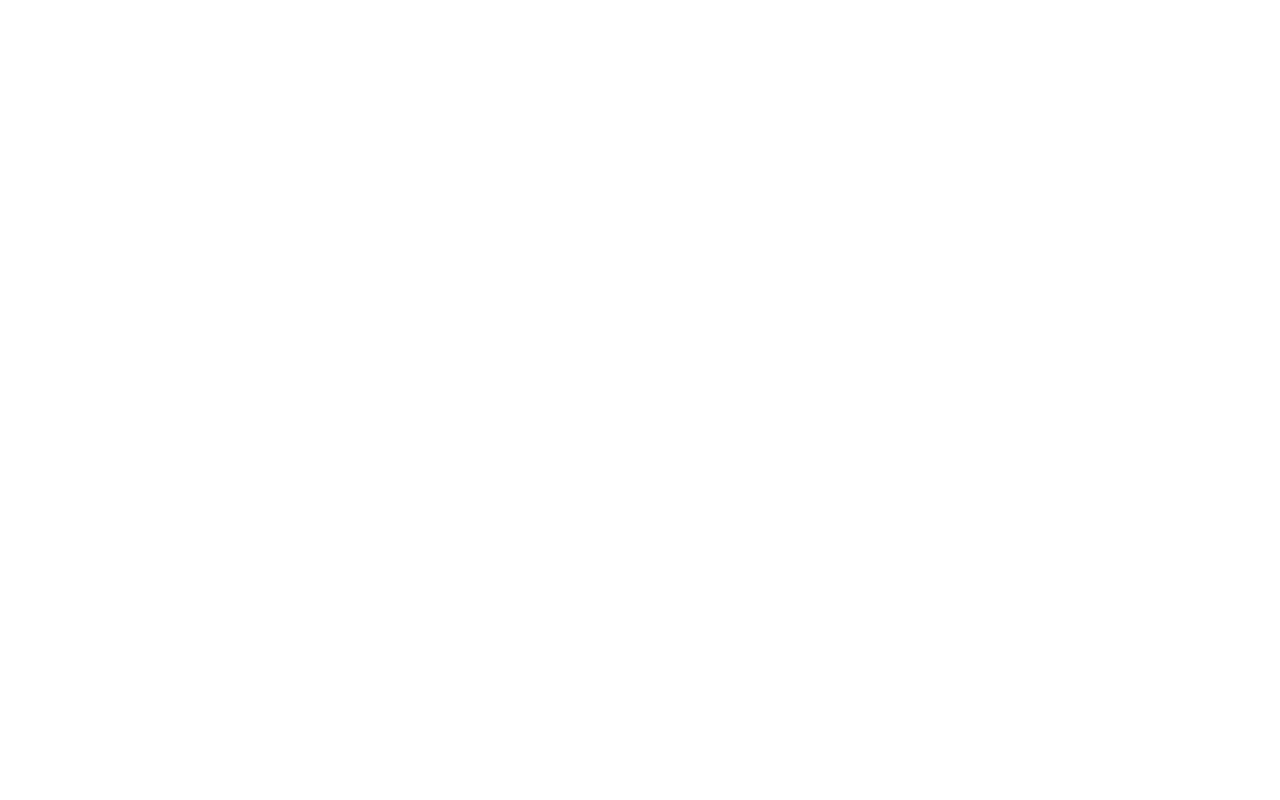
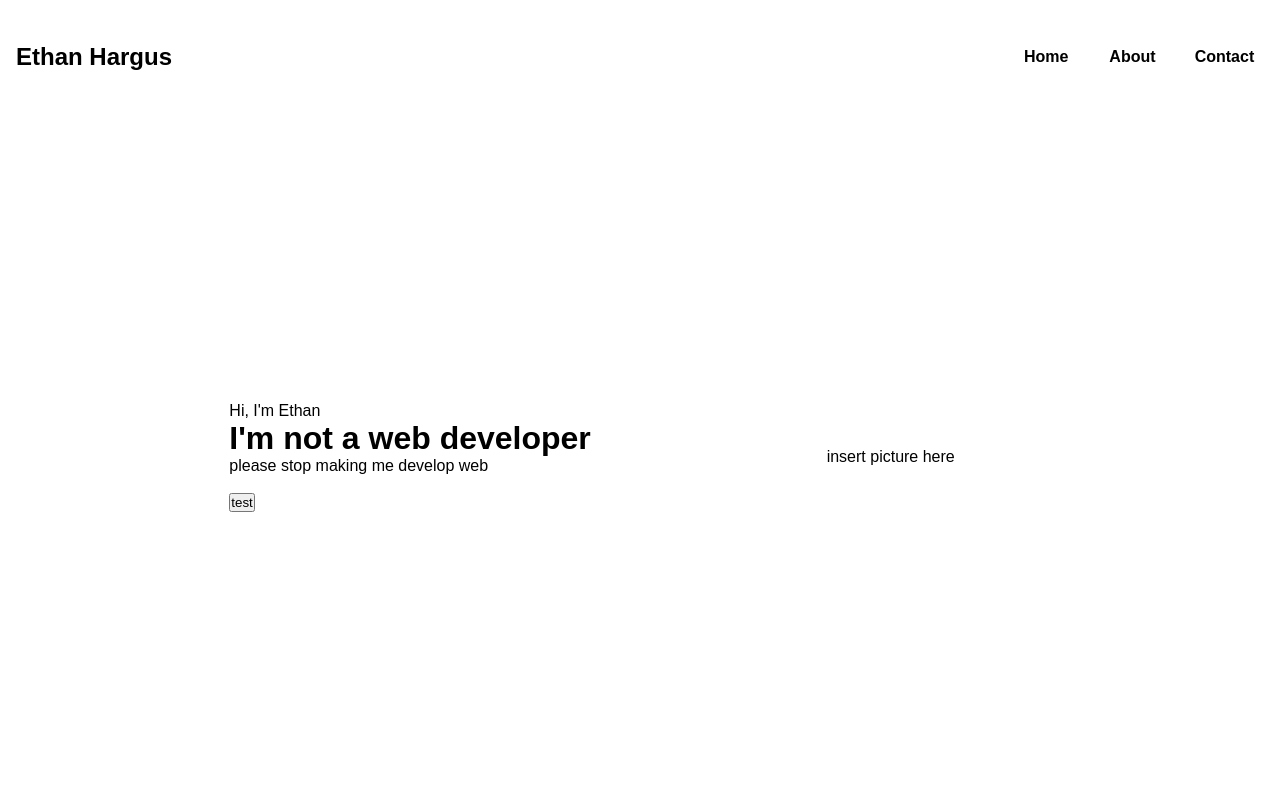
Before and after one commit to Smethan/Smethan.github.io, a plain HTML site: page index.html in a window 1280 px wide. Drawn offline with Linux system fonts and the light colour scheme.

Commit message:
I hate this

```diff
--- a/index.html
+++ b/index.html
@@ -8,6 +8,25 @@
     <title>Document</title>
 </head>
 <body>
-    <header></header>
+    <header>
+        <h2>Ethan Hargus</h2>
+        <nav>
+            <a href="">Home</a>
+            <a href="">About</a>
+            <a href="">Contact</a>
+        </nav>
+    </header>
+    <main>
+        <div class="main-container">
+            <div class="stuff">
+                <p>Hi, I'm Ethan</p>
+                <h1>I'm not a web developer</h1>
+                <p>please stop making me develop web</p>
+                <br/>
+                <button>test</button>
+            </div>
+        </div>
+        <div class="picture">insert picture here</div>
+    </main>
 </body>
 </html>
--- a/index.scss
+++ b/index.scss
@@ -2,10 +2,58 @@
     margin: 0;
     padding: 0;
     box-sizing: border-box;
+    font-family: sans-serif;
 }
 
 body {
-    display: flex;
+    display: grid;
+    grid-template-rows: 0.5fr 3fr;
+    height: 100vh;
+    width: 100vw;
+}
+
+header,nav,aside,main,footer {
+    display: grid;
     justify-content: center;
+    align-items: center;
+}
 
+header {
+    grid-template-columns: 1fr 3fr 1fr;
+    grid-template-rows: 1fr 1fr 1fr;
+
+    h2 {
+        grid-column: 1;
+        grid-row: 2;
+        margin-left: 1rem;
+    }
+
+    nav {
+        grid-column: 3;
+        grid-row: 2;
+        grid-template-columns: 1fr 1fr 1fr;
+
+        a {
+            text-decoration: none;
+            color: black;
+            font-weight: bold;
+        }
+    }
 }
+
+main {
+    grid-template-columns: 2fr 1fr;
+    margin-left: 5rem;
+    margin-right: 5rem;
+
+    .main-container {
+        display: grid;
+        grid-template-rows: 1fr 3fr 1fr;
+        grid-template-columns: 1fr 3fr 1fr;
+
+        .stuff {
+            grid-row: 2;
+            grid-column: 2;
+        }
+    }
+}
```
Also changed, not shown: index.css, 1 other file.
